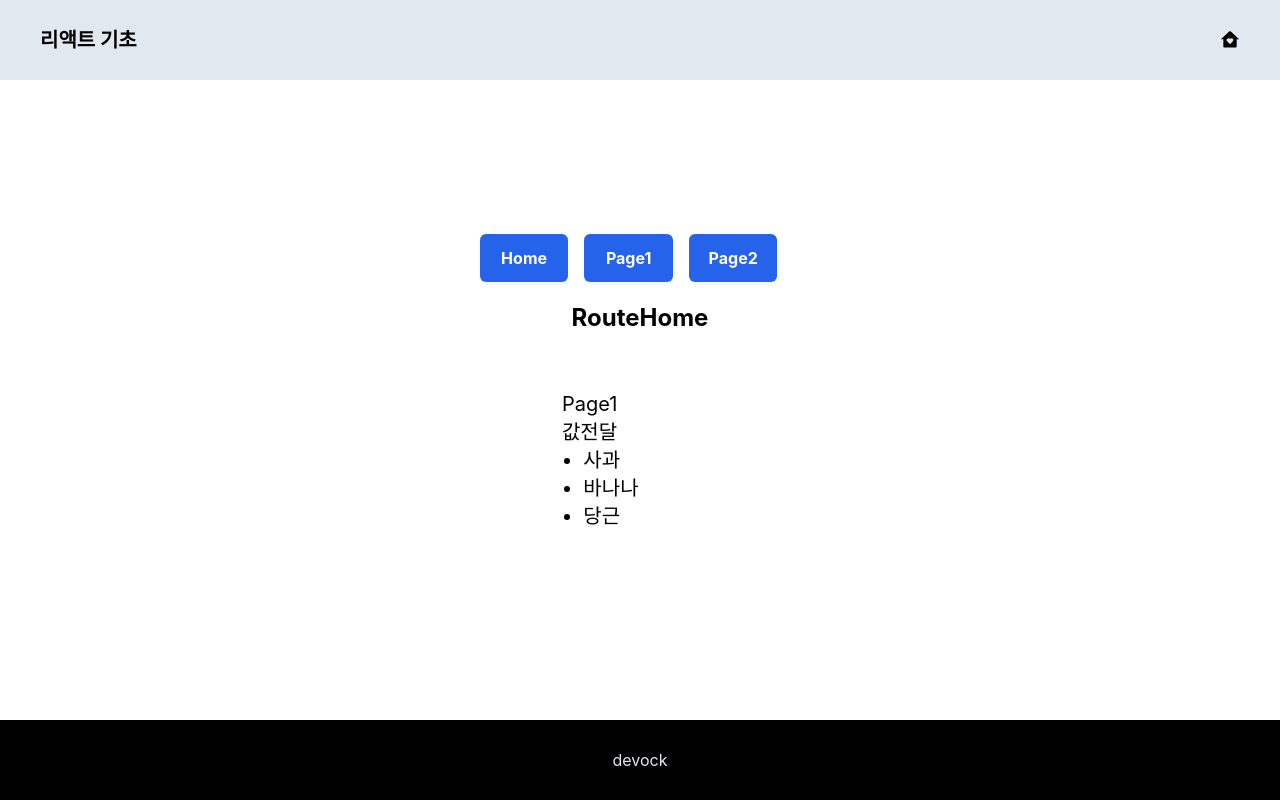
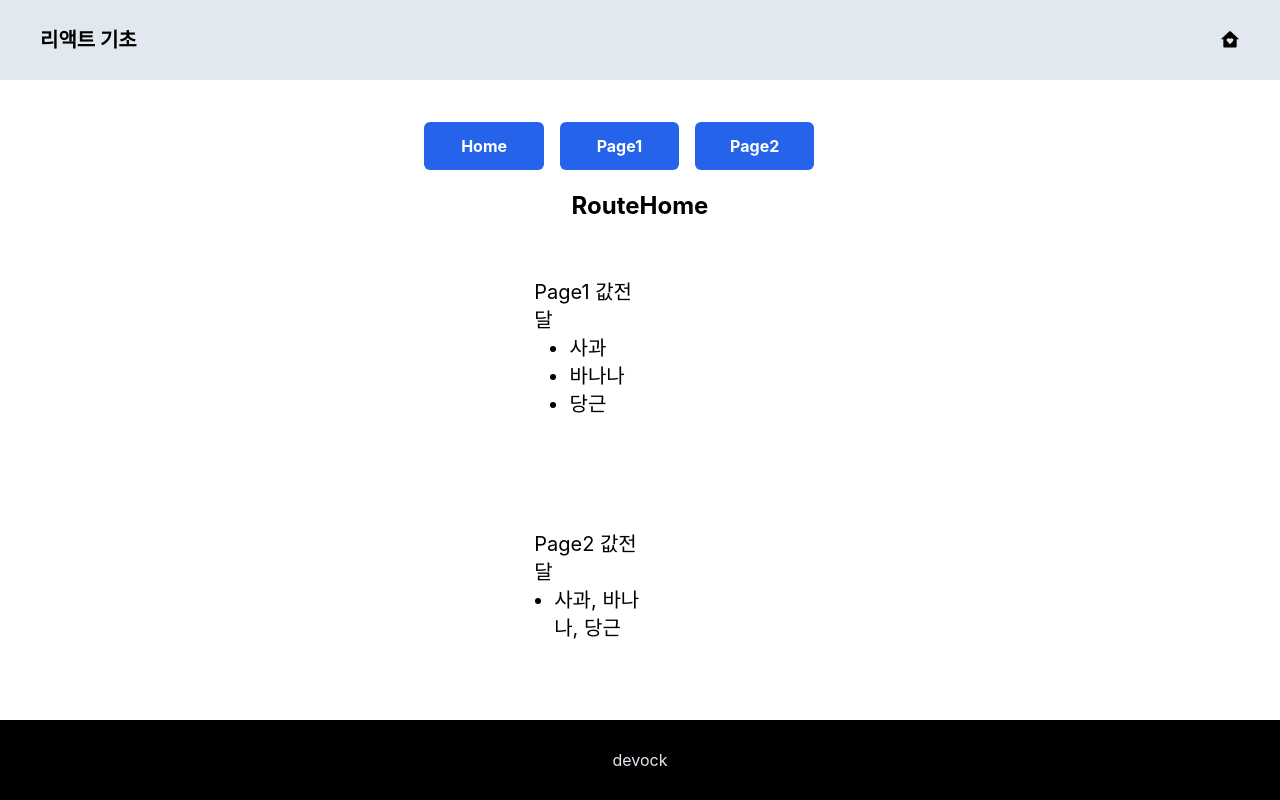
Before and after one commit to softlee144/basicapp, a React (Create React App) app: page / in a window 1280 px wide. Built offline with nearby package versions, Linux system fonts and the light colour scheme.

Commit message:
리액트 라우터 실습2 - 변수에 태그 담아서 표시

```diff
--- a/src/09_router/RouteHome.js
+++ b/src/09_router/RouteHome.js
@@ -21,6 +21,28 @@ export default function RouteHome() {
           </ul>
         </div>
       </div>
+
+      <div className="w-1/2 grid grid-cols-2 m-10">
+        <div className="w-full flex flex-col justify-start items-center text-xl m-2 p-2">
+          <h2>Page2 값전달</h2>
+          <ul className="list-disc pl-5">
+            {/* <li>
+              <Link to={"/p2?item=사과"}>사과</Link>
+            </li>
+            <li>
+              <Link to={"/p2?item=바나나"}>바나나</Link>
+            </li>
+            <li>
+              <Link to={"/p2?item=당근"}>당근</Link>
+            </li> */}
+            <li>
+              <Link to={"/p2?item1=사과&item2=바나나&item3=당근"}>
+                사과, 바나나, 당근
+              </Link>
+            </li>
+          </ul>
+        </div>
+      </div>
     </div>
   );
 }
--- a/src/09_router/pages/RoutePage2.js
+++ b/src/09_router/pages/RoutePage2.js
@@ -1,5 +1,30 @@
 import React from "react";
+import { useLocation, useSearchParams } from "react-router-dom";
 
 export default function RoutePage2() {
-  return <div>RoutePage2</div>;
+  const fruits = ["사과", "바나나", "수박"];
+
+  const loc = useLocation();
+  //   console.log("useLocation pathname : ", loc.pathname);
+  //   console.log("useLocation search : ", loc.search);
+
+  const [sParams] = useSearchParams();
+  //   console.log("useSearchParams : ", sParams);
+
+  const qlist = [...sParams];
+  console.log(qlist);
+  const list = qlist.map((item) => (
+    <li key={item[0]}>
+      {item[1]} : {fruits.includes(item[1]) ? "과일" : "과일아님"}
+    </li>
+  ));
+
+  return (
+    <div className="w-full flex flex-col justify-center items-center">
+      <h1 className="text-2xl font-bold">RoutePage2</h1>
+      <div className="w-full flex flex-col justify-start items-center text-xl m-2 p-2">
+        <ul>{list}</ul>
+      </div>
+    </div>
+  );
 }
```
